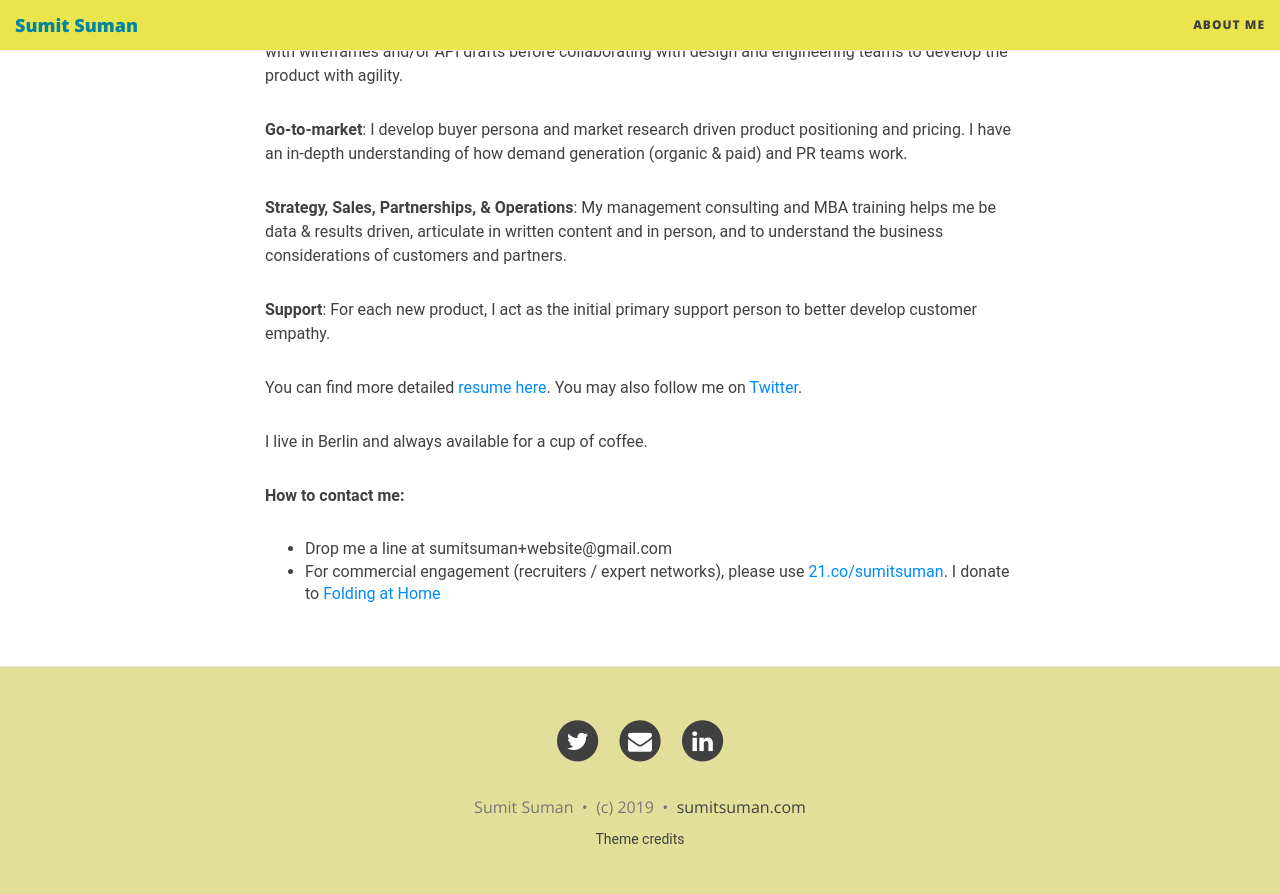
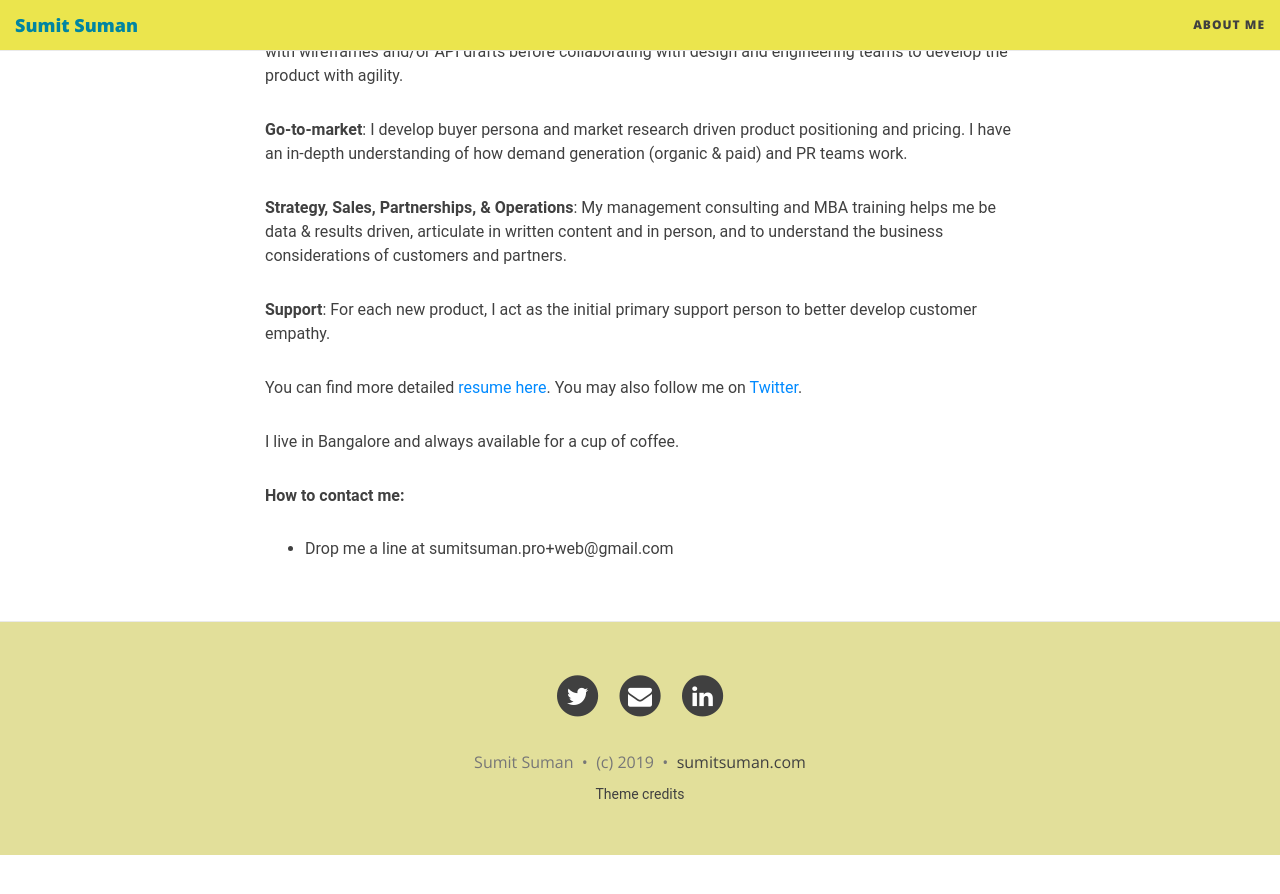
Before and after one commit to sumitsuman/sumitsuman.github.io, a Jekyll site: the page built from aboutme.md, in a window 1280 px wide and 900 px high, scrolled down 681 px. Shown: the top 894 px of the window. Built offline with Jekyll 4.4.1, drawn with Linux system fonts in a browser that asks for light colours; nearby versions of some CDN libraries; after the commit the page ends 1536 px from its top, so only the background shows below that.

Commit message:
outdated info cleanup
cleanups

```diff
--- a/_config.yml
+++ b/_config.yml
@@ -17,7 +17,7 @@ baseurl: ""
 title: Sumit Suman
 
 # Short description of your site
-description: A place on the internet for me
+description: Blog
 
 # --- Navigation bar options --- #
 
@@ -83,7 +83,7 @@ url-pretty: "sumitsuman.com"  # eg. "deanattali.com/beautiful-jekyll"
 #disqus: ""
 
 # Fill in your Google Analytics ID to track your website using GA
-google_analytics: "UA-52590209-1"
+#google_analytics: "UA-52590209-1"
 
 # Google Tag Manager ID
 #gtm: ""
--- a/aboutme.md
+++ b/aboutme.md
@@ -22,12 +22,11 @@ My management consulting and MBA training helps me be data & results driven, art
 For each new product, I act as the initial primary support person to better develop customer empathy.
 
 
-You can find more detailed [resume here](http://sumitsuman.com/resume). You may also follow me on [Twitter](https://twitter.com/arraysum).
+You can find more detailed [resume here](http://sumitsuman.com/resume). You may also follow me on [Twitter](https://twitter.com/anothersumit).
 
-I live in Berlin and always available for a cup of coffee.
+I live in Bangalore and always available for a cup of coffee.
 
 
 **How to contact me:**
 
-* Drop me a line at sumitsuman+website@gmail.com
-* For commercial engagement (recruiters / expert networks), please use [21.co/sumitsuman](https://21.co/sumitsuman). I donate to [Folding at Home](http://folding.stanford.edu/)
+* Drop me a line at sumitsuman.pro+web@gmail.com
```
